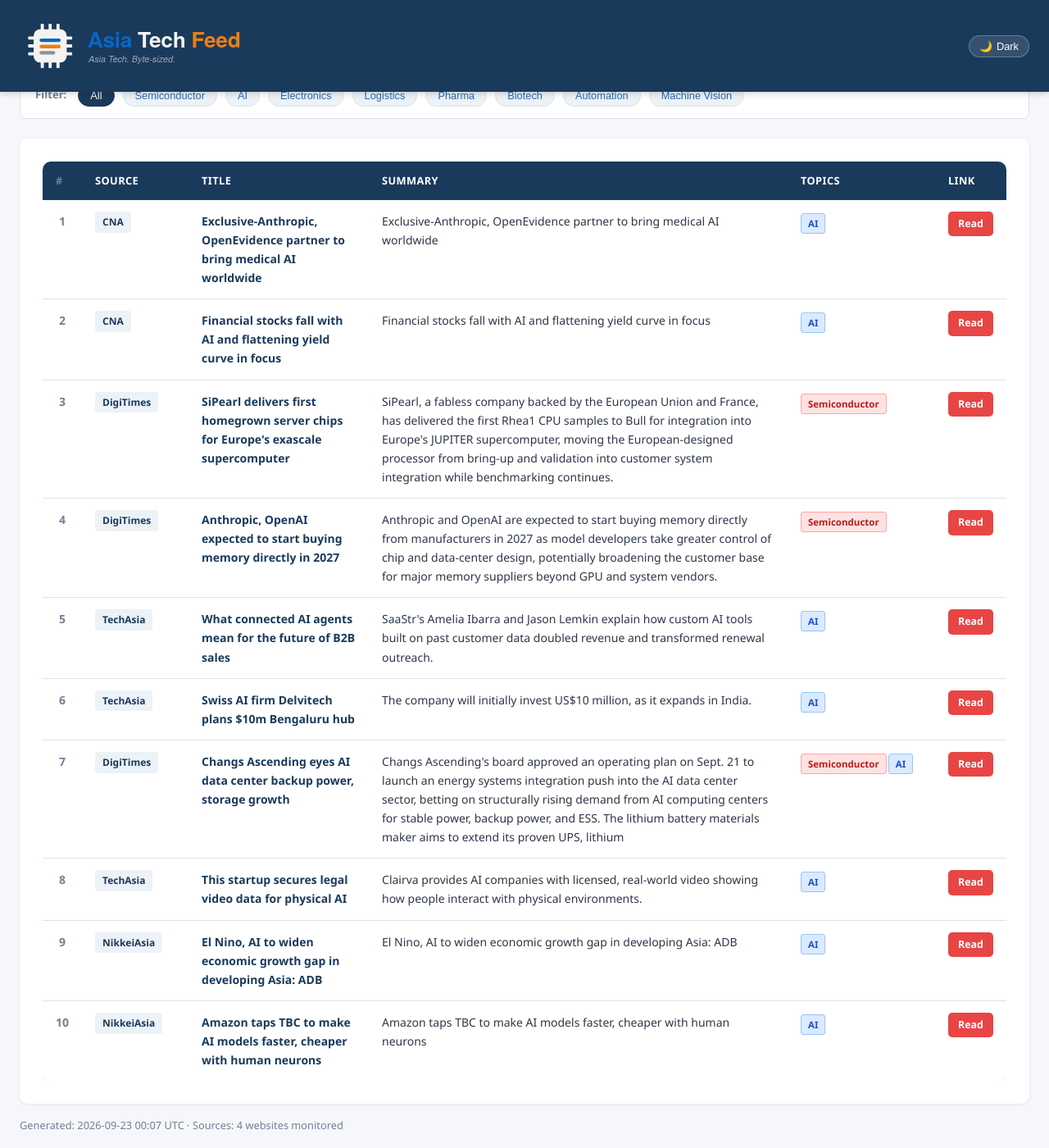
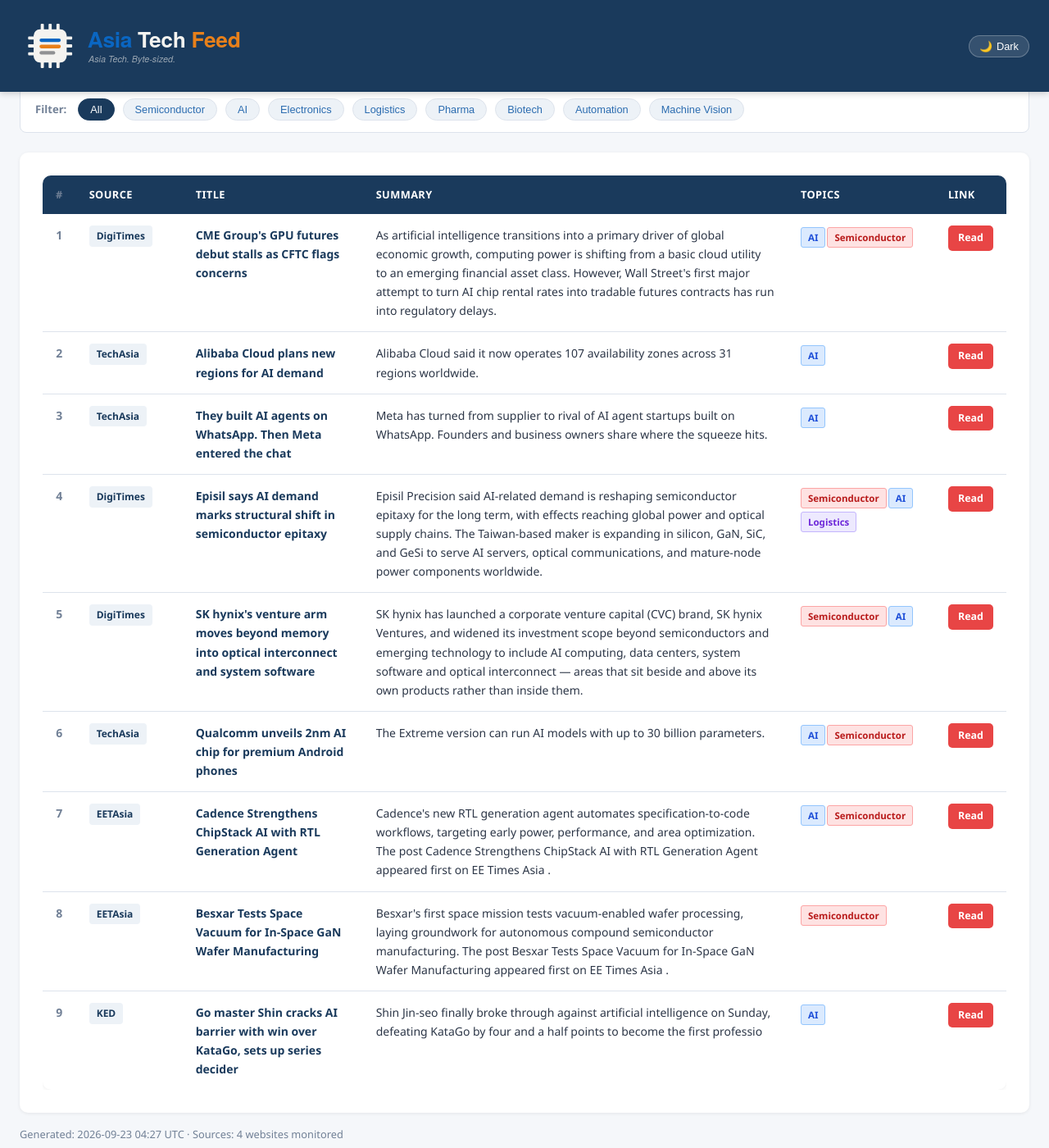
Before and after one commit to asiatechfeed/Asia-Tech-Feed, a Jekyll site: the page built from _posts/2026-09-23-asia-tech-news-digest.md, in a window 1280 px wide and 1400 px high, scrolled down 661 px. Shown: the whole window at 82% size. Built offline with Jekyll 4.4.1, drawn with Linux system fonts in a browser that asks for light colours; a script that is not in the unit is left out; some of the changed text lies outside the part shown.

Commit message:
📰 News digest 2026-09-23 (9 articles)

```diff
--- a/_posts/2026-09-23-asia-tech-news-digest.md
+++ b/_posts/2026-09-23-asia-tech-news-digest.md
@@ -1,16 +1,16 @@
 ---
 layout: post
 title: "Asia Tech News Digest - September 23, 2026"
-date: 2026-09-23 08:07:13 +0800
-articles_count: 10
+date: 2026-09-23 12:27:22 +0800
+articles_count: 9
 sources_count: 4
-sources: ["CNA", "DigiTimes", "NikkeiAsia", "TechAsia"]
+sources: ["DigiTimes", "EETAsia", "KED", "TechAsia"]
 csv_file: /assets/data/news-2026-09-23.tsv
-featured_title: "Exclusive-Anthropic, OpenEvidence partner to bring medical AI worldwide"
-featured_url: "https://www.channelnewsasia.com/business/exclusive-anthropic-openevidence-partner-bring-medical-ai-worldwide-6403491"
-featured_source: "CNA"
-featured_summary: "Exclusive-Anthropic, OpenEvidence partner to bring medical AI worldwide"
-featured_image: "https://dam.mediacorp.sg/image/upload/s--vF6F1WxQ--/c_fill,g_auto,h_676,w_1200/fl_relative,g_south_east,l_mediacorp:cna:watermark:2024-04:reuters_1,w_0.1/f_auto,q_auto/v1/one-cms/core/2026-09-22T213129Z_1_LYNXMPEM8L1RH_RTROPTP_3_ANTHROPIC-AI.JPG?itok=xslwRCAs"
+featured_title: "CME Group's GPU futures debut stalls as CFTC flags concerns"
+featured_url: "https://www.digitimes.com/news/a20260923VL208/gpu-cftc-economic-growth-market-infrastructure.html"
+featured_source: "DigiTimes"
+featured_summary: "As artificial intelligence transitions into a primary driver of global economic growth, computing power is shifting from a basic cloud utility to an emerging financial asset class. However, Wall Street's first major attempt to turn AI chip rental rates into tradable futures contracts has run into regulatory delays."
+featured_image: "https://img.digitimes.com/newsshow/20260923vl208_files/2_2b.jpg"
 ---
 
 <table class="news-table">
@@ -27,83 +27,75 @@ featured_image: "https://dam.mediacorp.sg/image/upload/s--vF6F1WxQ--/c_fill,g_au
 <tbody>
 <tr>
   <td class="col-num">1</td>
-  <td class="col-source"><span class="source-badge">CNA</span></td>
-  <td class="col-title"><span class="article-title">Exclusive-Anthropic, OpenEvidence partner to bring medical AI worldwide</span></td>
-  <td class="col-summary">Exclusive-Anthropic, OpenEvidence partner to bring medical AI worldwide</td>
-  <td class="col-tags"><span class="tag ai">AI</span></td>
-  <td class="col-link"><a class="btn-link" href="https://www.channelnewsasia.com/business/exclusive-anthropic-openevidence-partner-bring-medical-ai-worldwide-6403491" target="_blank" rel="noopener">Read</a></td>
+  <td class="col-source"><span class="source-badge">DigiTimes</span></td>
+  <td class="col-title"><span class="article-title">CME Group's GPU futures debut stalls as CFTC flags concerns</span></td>
+  <td class="col-summary">As artificial intelligence transitions into a primary driver of global economic growth, computing power is shifting from a basic cloud utility to an emerging financial asset class. However, Wall Street's first major attempt to turn AI chip rental rates into tradable futures contracts has run into regulatory delays.</td>
+  <td class="col-tags"><span class="tag ai">AI</span><span class="tag semi">Semiconductor</span></td>
+  <td class="col-link"><a class="btn-link" href="https://www.digitimes.com/news/a20260923VL208/gpu-cftc-economic-growth-market-infrastructure.html" target="_blank" rel="noopener">Read</a></td>
 </tr>
 <tr>
   <td class="col-num">2</td>
-  <td class="col-source"><span class="source-badge">CNA</span></td>
-  <td class="col-title"><span class="article-title">Financial stocks fall with AI and flattening yield curve in focus</span></td>
-  <td class="col-summary">Financial stocks fall with AI and flattening yield curve in focus</td>
+  <td class="col-source"><span class="source-badge">TechAsia</span></td>
+  <td class="col-title"><span class="article-title">Alibaba Cloud plans new regions for AI demand</span></td>
+  <td class="col-summary">Alibaba Cloud said it now operates 107 availability zones across 31 regions worldwide.</td>
   <td class="col-tags"><span class="tag ai">AI</span></td>
-  <td class="col-link"><a class="btn-link" href="https://www.channelnewsasia.com/business/financial-stocks-fall-ai-and-flattening-yield-curve-in-focus-6403396" target="_blank" rel="noopener">Read</a></td>
+  <td class="col-link"><a class="btn-link" href="https://www.techinasia.com/alibaba-cloud-opens-france-region-to-expand-europe-push" target="_blank" rel="noopener">Read</a></td>
 </tr>
 <tr>
   <td class="col-num">3</td>
-  <td class="col-source"><span class="source-badge">DigiTimes</span></td>
-  <td class="col-title"><span class="article-title">SiPearl delivers first homegrown server chips for Europe's exascale supercomputer</span></td>
-  <td class="col-summary">SiPearl, a fabless company backed by the European Union and France, has delivered the first Rhea1 CPU samples to Bull for integration into Europe's JUPITER supercomputer, moving the European-designed processor from bring-up and validation into customer system integration while benchmarking continues.</td>
-  <td class="col-tags"><span class="tag semi">Semiconductor</span></td>
-  <td class="col-link"><a class="btn-link" href="https://www.digitimes.com/news/a20260922VL217/processor-cpu-europe-supercomputer-manufacturing.html" target="_blank" rel="noopener">Read</a></td>
+  <td class="col-source"><span class="source-badge">TechAsia</span></td>
+  <td class="col-title"><span class="article-title">They built AI agents on WhatsApp. Then Meta entered the chat</span></td>
+  <td class="col-summary">Meta has turned from supplier to rival of AI agent startups built on WhatsApp. Founders and business owners share where the squeeze hits.</td>
+  <td class="col-tags"><span class="tag ai">AI</span></td>
+  <td class="col-link"><a class="btn-link" href="https://www.techinasia.com/built-ai-agents-whatsapp-meta-entered-chat" target="_blank" rel="noopener">Read</a></td>
 </tr>
 <tr>
   <td class="col-num">4</td>
   <td class="col-source"><span class="source-badge">DigiTimes</span></td>
-  <td class="col-title"><span class="article-title">Anthropic, OpenAI expected to start buying memory directly in 2027</span></td>
-  <td class="col-summary">Anthropic and OpenAI are expected to start buying memory directly from manufacturers in 2027 as model developers take greater control of chip and data-center design, potentially broadening the customer base for major memory suppliers beyond GPU and system vendors.</td>
-  <td class="col-tags"><span class="tag semi">Semiconductor</span></td>
-  <td class="col-link"><a class="btn-link" href="https://www.digitimes.com/news/a20260922VL215/anthropic-openai-2027-samsung-manufacturing.html" target="_blank" rel="noopener">Read</a></td>
+  <td class="col-title"><span class="article-title">Episil says AI demand marks structural shift in semiconductor epitaxy</span></td>
+  <td class="col-summary">Episil Precision said AI-related demand is reshaping semiconductor epitaxy for the long term, with effects reaching global power and optical supply chains. The Taiwan-based maker is expanding in silicon, GaN, SiC, and GeSi to serve AI servers, optical communications, and mature-node power components worldwide.</td>
+  <td class="col-tags"><span class="tag semi">Semiconductor</span><span class="tag ai">AI</span><span class="tag logis">Logistics</span></td>
+  <td class="col-link"><a class="btn-link" href="https://www.digitimes.com/news/a20260923PD210/episil-demand-revenue-capacity-silicon.html" target="_blank" rel="noopener">Read</a></td>
 </tr>
 <tr>
   <td class="col-num">5</td>
-  <td class="col-source"><span class="source-badge">TechAsia</span></td>
-  <td class="col-title"><span class="article-title">What connected AI agents mean for the future of B2B sales</span></td>
-  <td class="col-summary">SaaStr's Amelia Ibarra and Jason Lemkin explain how custom AI tools built on past customer data doubled revenue and transformed renewal outreach.</td>
-  <td class="col-tags"><span class="tag ai">AI</span></td>
-  <td class="col-link"><a class="btn-link" href="https://www.techinasia.com/standard-ai-fails-sales-custom-data-doubles-revenue" target="_blank" rel="noopener">Read</a></td>
+  <td class="col-source"><span class="source-badge">DigiTimes</span></td>
+  <td class="col-title"><span class="article-title">SK hynix's venture arm moves beyond memory into optical interconnect and system software</span></td>
+  <td class="col-summary">SK hynix has launched a corporate venture capital (CVC) brand, SK hynix Ventures, and widened its investment scope beyond semiconductors and emerging technology to include AI computing, data centers, system software and optical interconnect — areas that sit beside and above its own products rather than inside them.</td>
+  <td class="col-tags"><span class="tag semi">Semiconductor</span><span class="tag ai">AI</span></td>
+  <td class="col-link"><a class="btn-link" href="https://www.digitimes.com/news/a20260923VL206/software-brand-venture-capital-technology-data.html" target="_blank" rel="noopener">Read</a></td>
 </tr>
 <tr>
   <td class="col-num">6</td>
   <td class="col-source"><span class="source-badge">TechAsia</span></td>
-  <td class="col-title"><span class="article-title">Swiss AI firm Delvitech plans $10m Bengaluru hub</span></td>
-  <td class="col-summary">The company will initially invest US$10 million, as it expands in India.</td>
-  <td class="col-tags"><span class="tag ai">AI</span></td>
-  <td class="col-link"><a class="btn-link" href="https://www.techinasia.com/swiss-ai-firm-delvitech-nets-40m-plans-india-facility-by-2026" target="_blank" rel="noopener">Read</a></td>
+  <td class="col-title"><span class="article-title">Qualcomm unveils 2nm AI chip for premium Android phones</span></td>
+  <td class="col-summary">The Extreme version can run AI models with up to 30 billion parameters.</td>
+  <td class="col-tags"><span class="tag ai">AI</span><span class="tag semi">Semiconductor</span></td>
+  <td class="col-link"><a class="btn-link" href="https://www.techinasia.com/qualcomm-talks-buy-ai-chip-startup-modular" target="_blank" rel="noopener">Read</a></td>
 </tr>
 <tr>
   <td class="col-num">7</td>
-  <td class="col-source"><span class="source-badge">DigiTimes</span></td>
-  <td class="col-title"><span class="article-title">Changs Ascending eyes AI data center backup power, storage growth</span></td>
-  <td class="col-summary">Changs Ascending's board approved an operating plan on Sept. 21 to launch an energy systems integration push into the AI data center sector, betting on structurally rising demand from AI computing centers for stable power, backup power, and ESS. The lithium battery materials maker aims to extend its proven UPS, lithium</td>
-  <td class="col-tags"><span class="tag semi">Semiconductor</span><span class="tag ai">AI</span></td>
-  <td class="col-link"><a class="btn-link" href="https://www.digitimes.com/news/a20260922PD220/aidc-growth-ups-infrastructure-lithium.html" target="_blank" rel="noopener">Read</a></td>
+  <td class="col-source"><span class="source-badge">EETAsia</span></td>
+  <td class="col-title"><span class="article-title">Cadence Strengthens ChipStack AI with RTL Generation Agent</span></td>
+  <td class="col-summary">Cadence's new RTL generation agent automates specification-to-code workflows, targeting early power, performance, and area optimization. The post Cadence Strengthens ChipStack AI with RTL Generation Agent appeared first on EE Times Asia .</td>
+  <td class="col-tags"><span class="tag ai">AI</span><span class="tag semi">Semiconductor</span></td>
+  <td class="col-link"><a class="btn-link" href="https://www.eetasia.com/cadence-strengthens-chipstack-ai-with-rtl-generation-agent/" target="_blank" rel="noopener">Read</a></td>
 </tr>
 <tr>
   <td class="col-num">8</td>
-  <td class="col-source"><span class="source-badge">TechAsia</span></td>
-  <td class="col-title"><span class="article-title">This startup secures legal video data for physical AI</span></td>
-  <td class="col-summary">Clairva provides AI companies with licensed, real-world video showing how people interact with physical environments.</td>
-  <td class="col-tags"><span class="tag ai">AI</span></td>
-  <td class="col-link"><a class="btn-link" href="https://www.techinasia.com/startup-secures-legal-video-data-physical-ai" target="_blank" rel="noopener">Read</a></td>
+  <td class="col-source"><span class="source-badge">EETAsia</span></td>
+  <td class="col-title"><span class="article-title">Besxar Tests Space Vacuum for In-Space GaN Wafer Manufacturing</span></td>
+  <td class="col-summary">Besxar's first space mission tests vacuum-enabled wafer processing, laying groundwork for autonomous compound semiconductor manufacturing. The post Besxar Tests Space Vacuum for In-Space GaN Wafer Manufacturing appeared first on EE Times Asia .</td>
+  <td class="col-tags"><span class="tag semi">Semiconductor</span></td>
+  <td class="col-link"><a class="btn-link" href="https://www.eetasia.com/besxar-tests-space-vacuum-for-in-space-gan-wafer-manufacturing/" target="_blank" rel="noopener">Read</a></td>
 </tr>
 <tr>
   <td class="col-num">9</td>
-  <td class="col-source"><span class="source-badge">NikkeiAsia</span></td>
-  <td class="col-title"><span class="article-title">El Nino, AI to widen economic growth gap in developing Asia: ADB</span></td>
-  <td class="col-summary">El Nino, AI to widen economic growth gap in developing Asia: ADB</td>
+  <td class="col-source"><span class="source-badge">KED</span></td>
+  <td class="col-title"><span class="article-title">Go master Shin cracks AI barrier with win over KataGo, sets up series decider</span></td>
+  <td class="col-summary">Shin Jin-seo finally broke through against artificial intelligence on Sunday, defeating KataGo by four and a half points to become the first professio</td>
   <td class="col-tags"><span class="tag ai">AI</span></td>
-  <td class="col-link"><a class="btn-link" href="https://asia.nikkei.com/economy/el-nino-ai-to-widen-economic-growth-gap-in-developing-asia-adb" target="_blank" rel="noopener">Read</a></td>
-</tr>
-<tr>
-  <td class="col-num">10</td>
-  <td class="col-source"><span class="source-badge">NikkeiAsia</span></td>
-  <td class="col-title"><span class="article-title">Amazon taps TBC to make AI models faster, cheaper with human neurons</span></td>
-  <td class="col-summary">Amazon taps TBC to make AI models faster, cheaper with human neurons</td>
-  <td class="col-tags"><span class="tag ai">AI</span></td>
-  <td class="col-link"><a class="btn-link" href="https://asia.nikkei.com/business/technology/artificial-intelligence/amazon-taps-tbc-to-make-ai-models-faster-cheaper-with-human-neurons" target="_blank" rel="noopener">Read</a></td>
+  <td class="col-link"><a class="btn-link" href="https://www.kedglobal.com/artificial-intelligence/newsView/ked202607190001" target="_blank" rel="noopener">Read</a></td>
 </tr>
 </tbody>
 </table>
```
Also changed, not shown: _data/seen_urls.json (+10 -1 lines), _digest_meta.json (+27 -27 lines), assets/data/news-2026-09-23.tsv (+9 -10 lines), assets/data/search-index.json.
